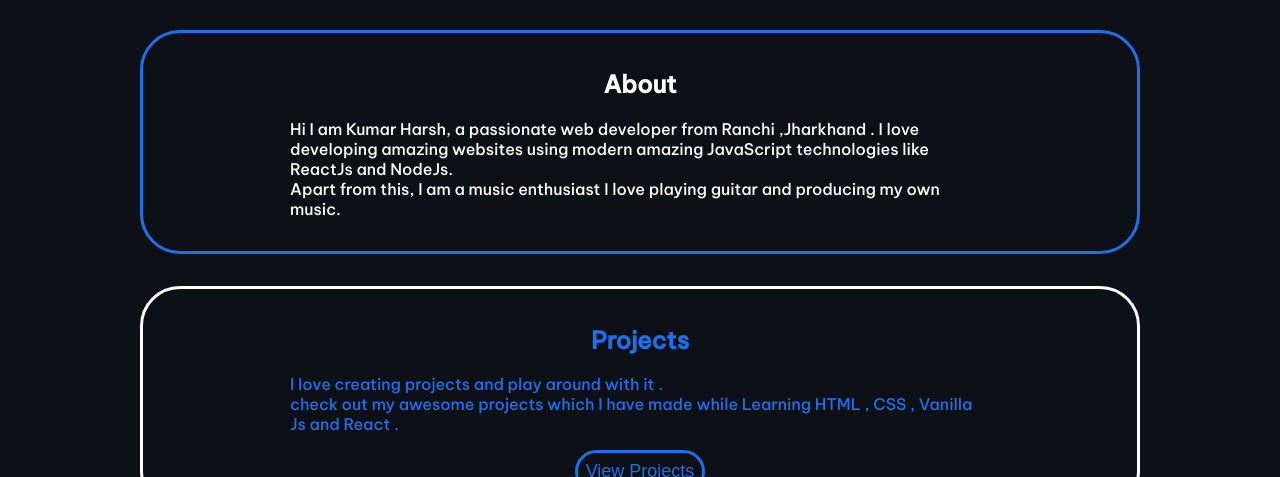
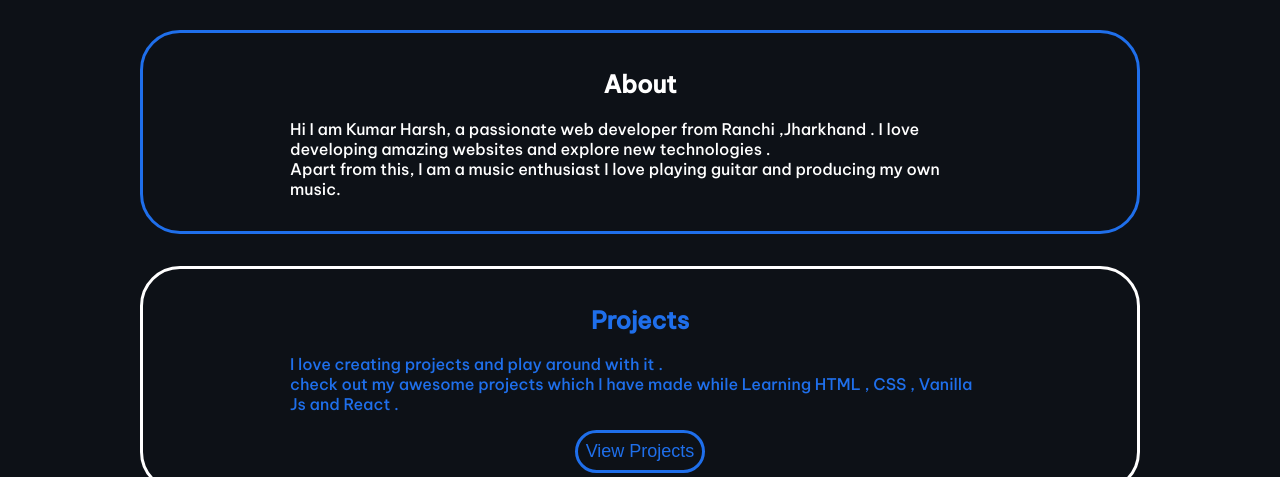
Before and after one commit to haarsh24/profile, a plain HTML site: page index.html in a window 1280 px wide. Shown: the part 623-1100 px from the top of the page. Drawn offline with Linux system fonts and the light colour scheme.

Commit message:
Update index.html

```diff
--- a/index.html
+++ b/index.html
@@ -38,7 +38,7 @@
     <section class="section primary-section">
         <div class="container-center">
             <h2>About</h2>
-            <p>Hi I am Kumar Harsh, a passionate web developer from Ranchi ,Jharkhand . I love developing amazing websites using modern amazing JavaScript technologies like ReactJs and NodeJs.<br> Apart from this, I am a music enthusiast I love playing guitar and producing my own music.
+            <p>Hi I am Kumar Harsh, a passionate web developer from Ranchi ,Jharkhand . I love developing amazing websites and explore new technologies .<br> Apart from this, I am a music enthusiast I love playing guitar and producing my own music.
             </p>
 
         </div>
```
